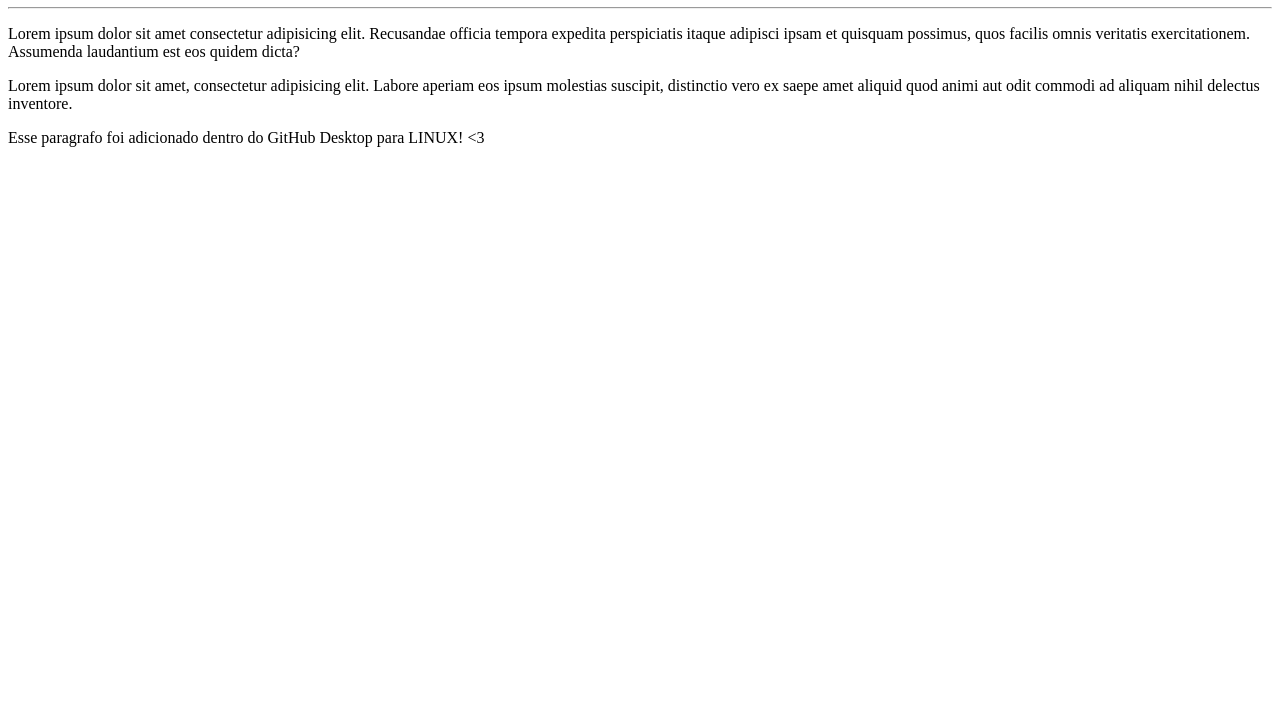
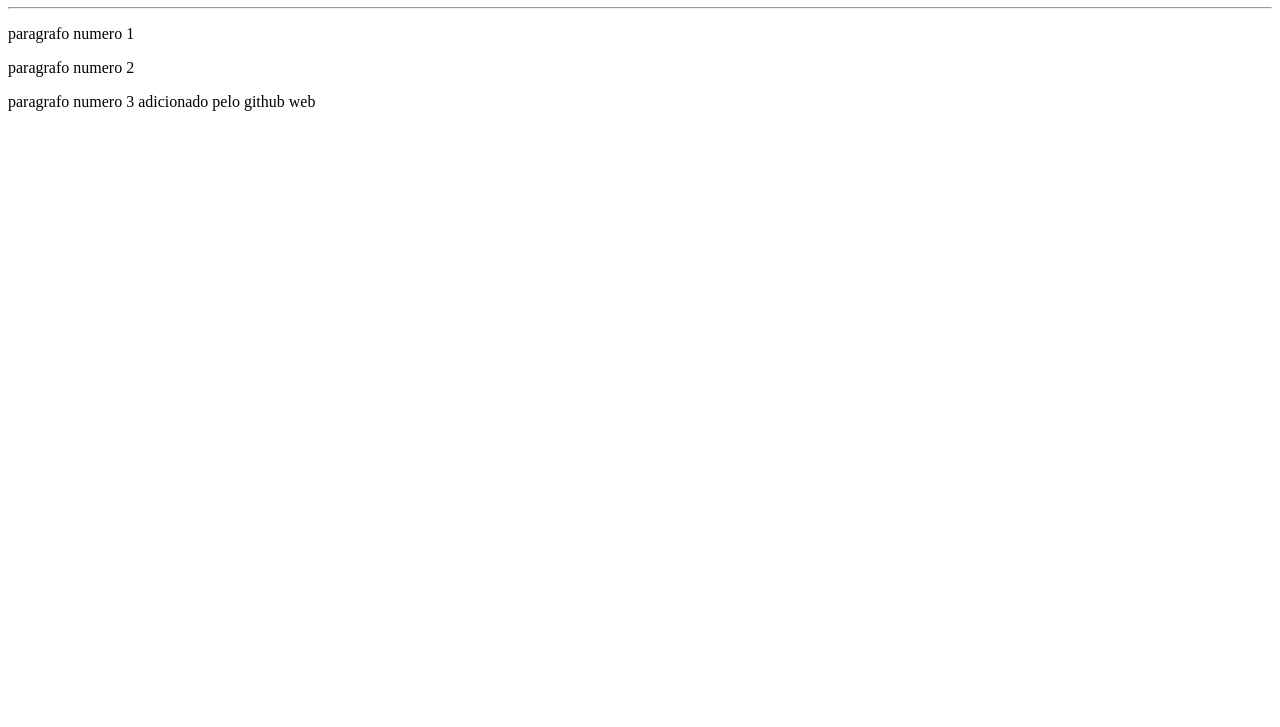
Before and after one commit to yagosaraivati/ola-mundo, a plain HTML site: page site-exemplo/index.html in a window 1280 px wide. Shown: the part 73-800 px from the top of the page. Drawn offline with Linux system fonts and the light colour scheme.

Commit message:
atualizando o index.html
atualizando o arquivo da pagina principal

```diff
--- a/site-exemplo/index.html
+++ b/site-exemplo/index.html
@@ -8,8 +8,8 @@
 <body>
     <h1>Olá, Mundo!</h1>
     <hr>
-    <p>Lorem ipsum dolor sit amet consectetur adipisicing elit. Recusandae officia tempora expedita perspiciatis itaque adipisci ipsam et quisquam possimus, quos facilis omnis veritatis exercitationem. Assumenda laudantium est eos quidem dicta?</p>
-    <p>Lorem ipsum dolor sit amet, consectetur adipisicing elit. Labore aperiam eos ipsum molestias suscipit, distinctio vero ex saepe amet aliquid quod animi aut odit commodi ad aliquam nihil delectus inventore.</p>
-    <p>Esse paragrafo foi adicionado dentro do GitHub Desktop para LINUX! &lt;3 </p>
+    <p>paragrafo numero 1</p>
+    <p>paragrafo numero 2</p>
+    <p>paragrafo numero 3 adicionado pelo github web</p>
 </body>
 </html>
```
